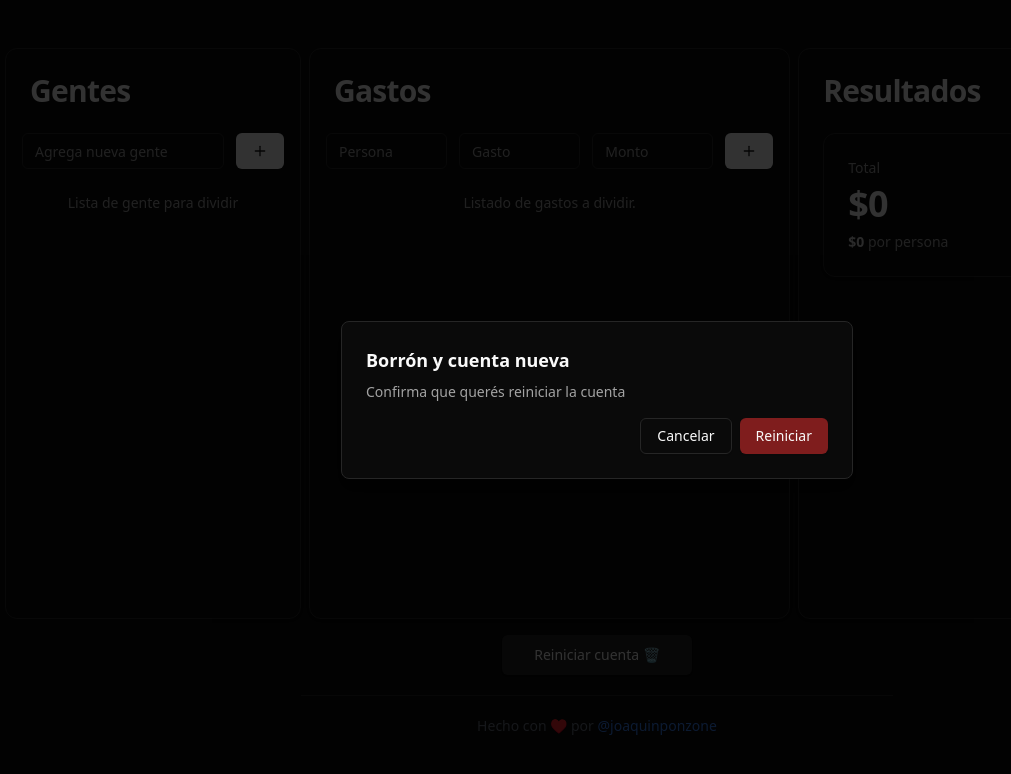
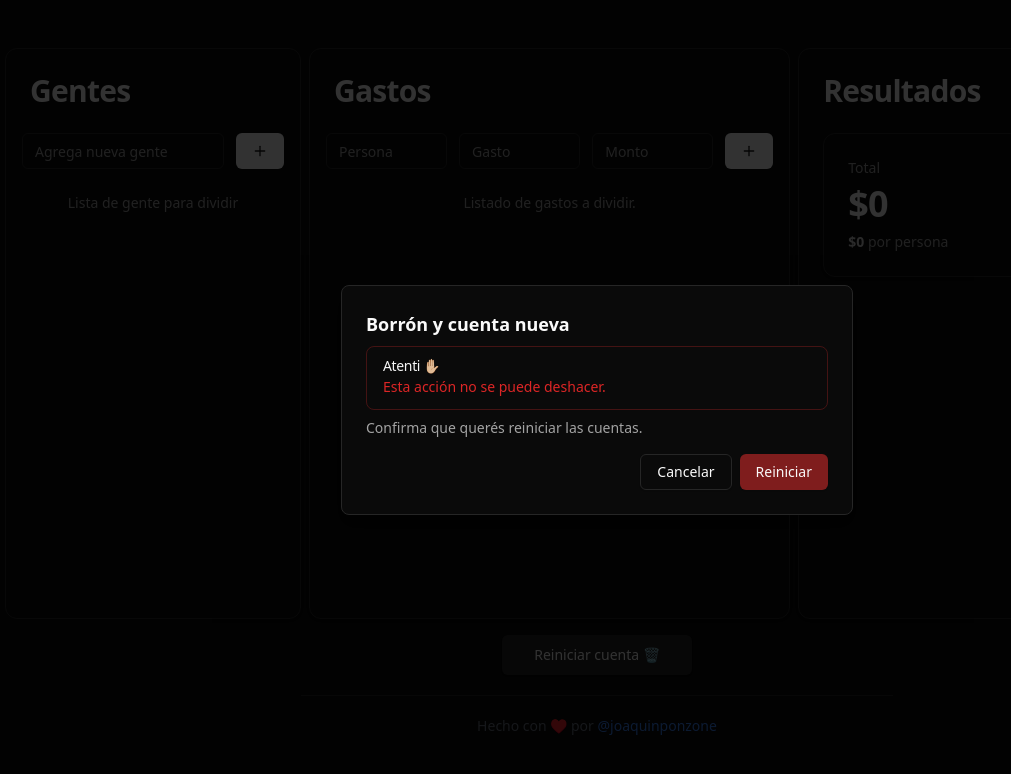
Before and after one commit to joaquinponzone/bill-splitter, a Next.js app: page / in a window 1280 px wide. Both pictures are taken after a click on the button "Reiniciar cuenta 🗑️". Shown: the top 774 px of the page, without its empty margins (43-1054 px from the left). Built offline with nearby package versions, Linux system fonts and the light colour scheme.

Commit message:
chore: Add new Alert component and update ResetSheet to use it

```diff
--- a/src/components/reset-sheet.tsx
+++ b/src/components/reset-sheet.tsx
@@ -10,6 +10,9 @@
   AlertDialogTitle,
   AlertDialogTrigger,
 } from "@/components/ui/alert-dialog";
+
+import { Alert, AlertDescription, AlertTitle } from "@/components/ui/alert";
+import { MessageCircleWarning } from "lucide-react";
 
 export function ResetSheet({
   handleResetState,
@@ -26,8 +29,14 @@
       <AlertDialogContent>
         <AlertDialogHeader>
           <AlertDialogTitle>Borrón y cuenta nueva</AlertDialogTitle>
+          <Alert variant={"destructive"}>
+            <AlertTitle className="text-neutral-100">Atenti ✋🏼</AlertTitle>
+            <AlertDescription className="text-red-600">
+              Esta acción no se puede deshacer.
+            </AlertDescription>
+          </Alert>
           <AlertDialogDescription>
-            Confirma que querés reiniciar la cuenta
+            Confirma que querés reiniciar las cuentas.
           </AlertDialogDescription>
         </AlertDialogHeader>
         <AlertDialogFooter>
--- /dev/null
+++ b/src/components/ui/alert.tsx
@@ -0,0 +1,59 @@
+import * as React from "react"
+import { cva, type VariantProps } from "class-variance-authority"
+
+import { cn } from "@/lib/utils"
+
+const alertVariants = cva(
+  "relative w-full rounded-lg border px-4 py-3 text-sm [&>svg+div]:translate-y-[-3px] [&>svg]:absolute [&>svg]:left-4 [&>svg]:top-4 [&>svg]:text-foreground [&>svg~*]:pl-7",
+  {
+    variants: {
+      variant: {
+        default: "bg-background text-foreground",
+        destructive:
+          "border-destructive/50 text-destructive dark:border-destructive [&>svg]:text-destructive",
+      },
+    },
+    defaultVariants: {
+      variant: "default",
+    },
+  }
+)
+
+const Alert = React.forwardRef<
+  HTMLDivElement,
+  React.HTMLAttributes<HTMLDivElement> & VariantProps<typeof alertVariants>
+>(({ className, variant, ...props }, ref) => (
+  <div
+    ref={ref}
+    role="alert"
+    className={cn(alertVariants({ variant }), className)}
+    {...props}
+  />
+))
+Alert.displayName = "Alert"
+
+const AlertTitle = React.forwardRef<
+  HTMLParagraphElement,
+  React.HTMLAttributes<HTMLHeadingElement>
+>(({ className, ...props }, ref) => (
+  <h5
+    ref={ref}
+    className={cn("mb-1 font-medium leading-none tracking-tight", className)}
+    {...props}
+  />
+))
+AlertTitle.displayName = "AlertTitle"
+
+const AlertDescription = React.forwardRef<
+  HTMLParagraphElement,
+  React.HTMLAttributes<HTMLParagraphElement>
+>(({ className, ...props }, ref) => (
+  <div
+    ref={ref}
+    className={cn("text-sm [&_p]:leading-relaxed", className)}
+    {...props}
+  />
+))
+AlertDescription.displayName = "AlertDescription"
+
+export { Alert, AlertTitle, AlertDescription }
```
